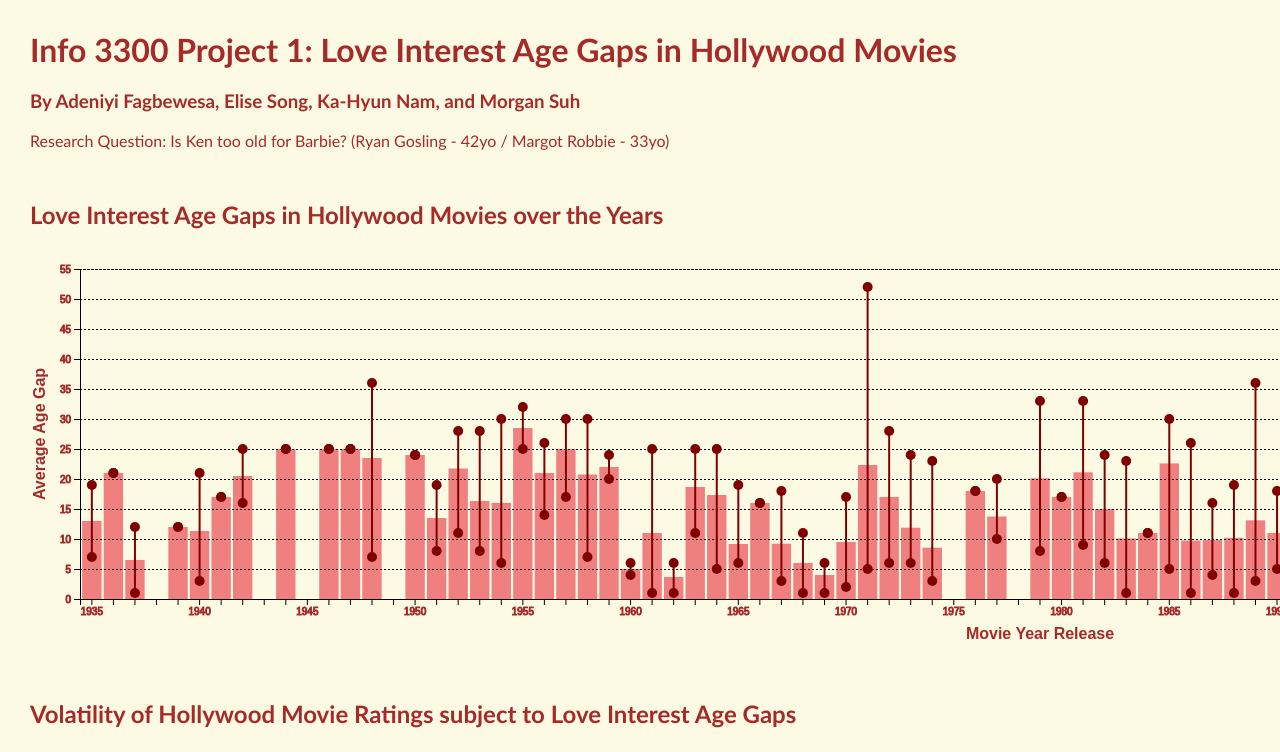
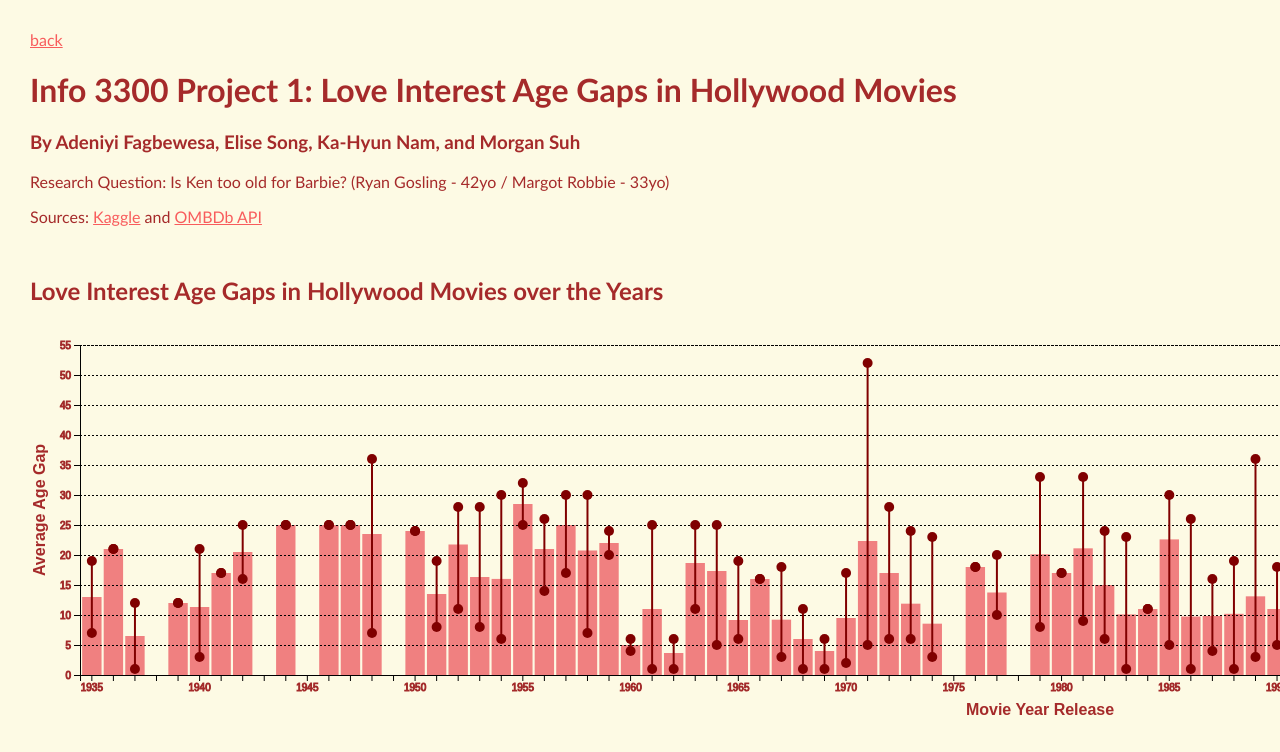
Before and after one commit to info3300group/project1, a plain HTML site: page index.html in a window 1280 px wide. Shown: the top 752 px of the page. Drawn offline with nearby package versions, Linux system fonts and the light colour scheme.

Commit message:
sources links

```diff
--- a/index.html
+++ b/index.html
@@ -17,13 +17,19 @@
       h2 {
         margin-top: 50px;
       }
+      a {
+        color: rgb(248, 92, 92);
+      }
     </style>
   </head>
 
   <body>
+    <p><a href="https://songhome.com">back</a></p>
     <h1>Info 3300 Project 1: Love Interest Age Gaps in Hollywood Movies</h1>
     <h3>By Adeniyi Fagbewesa, Elise Song, Ka-Hyun Nam, and Morgan Suh</h3>
     <p>Research Question: Is Ken too old for Barbie? (Ryan Gosling - 42yo / Margot Robbie - 33yo)</p>
+    <p>Sources: <a href="https://www.kaggle.com/datasets/sujaykapadnis/hollywood-age-gap/">Kaggle</a>
+      and <a href="https://www.omdbapi.com/">OMBDb API</a></p>
     <h2>Love Interest Age Gaps in Hollywood Movies over the Years</h2>
     <div id="plot1"></div>
     <h2>
```
